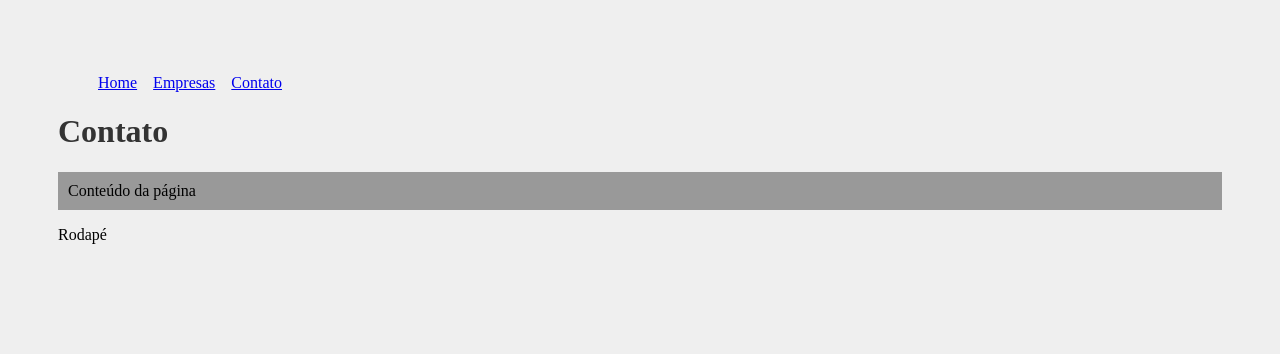
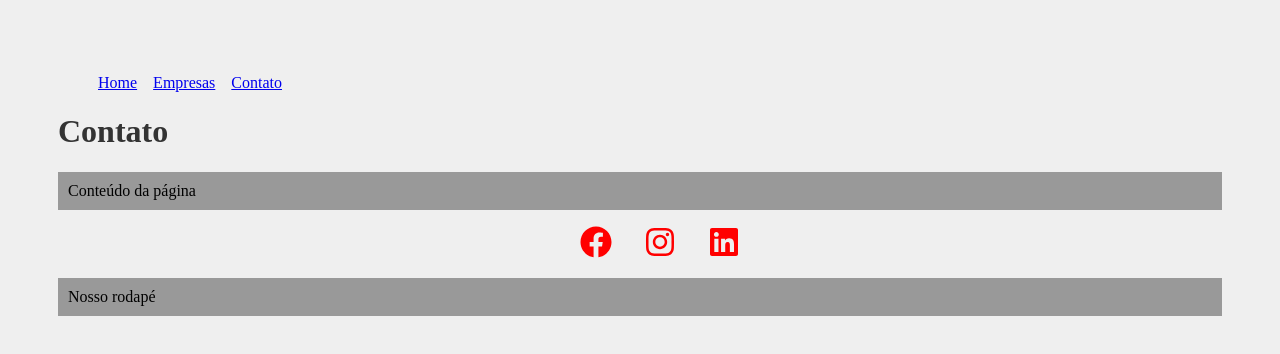
Before and after one commit to willyoliv/react_app_hora_de_codar, a React (Create React App) app: page /contato in a window 1280 px wide. Shown: the top 354 px of the page. Built offline with nearby package versions, Linux system fonts and the light colour scheme.

Commit message:
Subindo alterações da aula #16

```diff
--- a/package.json
+++ b/package.json
@@ -8,6 +8,7 @@
     "@testing-library/user-event": "^13.5.0",
     "react": "^18.1.0",
     "react-dom": "^18.1.0",
+    "react-icons": "^4.3.1",
     "react-router-dom": "^6.3.0",
     "react-scripts": "5.0.1",
     "web-vitals": "^2.1.4"
--- a/src/components/layout/Footer.js
+++ b/src/components/layout/Footer.js
@@ -1,6 +1,16 @@
+import { FaFacebook, FaInstagram, FaLinkedin } from 'react-icons/fa';
+import styles from './Footer.module.css';
+
 function Footer() {
   return (
-    <footer>Rodapé</footer>
+    <footer>
+      <ul className={styles.social_list}>
+        <li><FaFacebook /></li>
+        <li><FaInstagram /></li>
+        <li><FaLinkedin /></li>
+      </ul>
+      <p>Nosso rodapé</p>
+    </footer>
   );
 }
 
--- /dev/null
+++ b/src/components/layout/Footer.module.css
@@ -0,0 +1,16 @@
+.social_list {
+  display: flex;
+  justify-content: center;
+  align-items: center;
+  list-style: none;
+}
+
+.social_list li {
+  margin: 0 1em;
+}
+
+.social_list svg {
+  font-size: 2em;
+  cursor: pointer;
+  color: red;
+}
```
Also changed, not shown: 1 other file (tests, documents, lock files or other folders).
